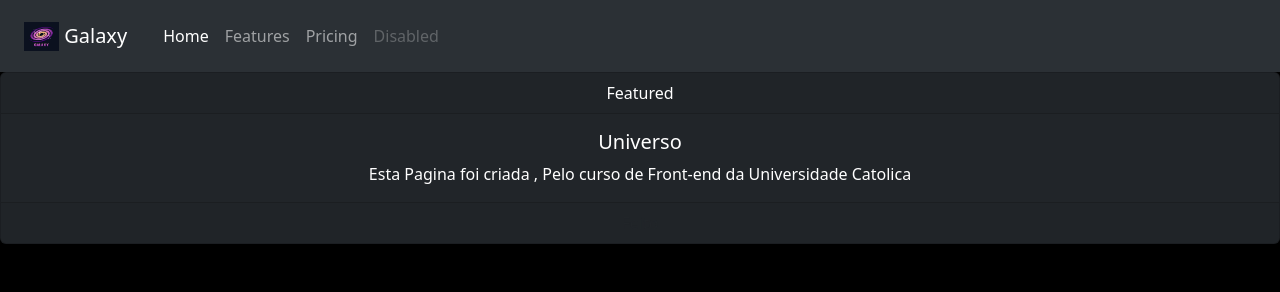
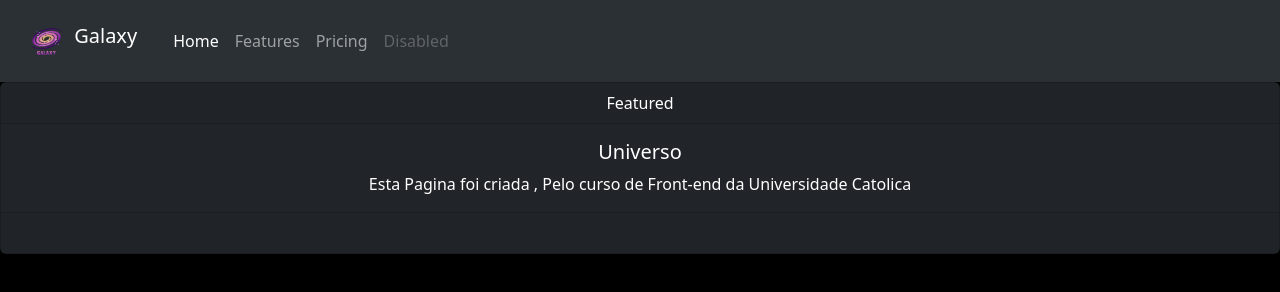
Before and after one commit to ArissonSantos/Front-end_2.0, a plain HTML site: page index.html in a window 1280 px wide. Drawn offline with nearby package versions, Linux system fonts and the light colour scheme.

Commit message:
atualizado

```diff
--- a/index.html
+++ b/index.html
@@ -17,7 +17,8 @@
                 <nav class="navbar bg-body-tertiary">
                     <div class="container-fluid">
                       <a class="navbar-brand" href="#">
-                        <img src="galaxy.jpg" alt="logo da galaxia" width="35" height="29" class="d-inline-block align-text-top">
+                        <img src="galaxy(02).png" alt="logo da galaxia" width="45
+                        " height="39" class="d-inline-block align-text-top">
                         Galaxy
                       </a>
                     </div>
```
Also changed, not shown: galaxy(02).png (added), galaxy.jpg (deleted).
